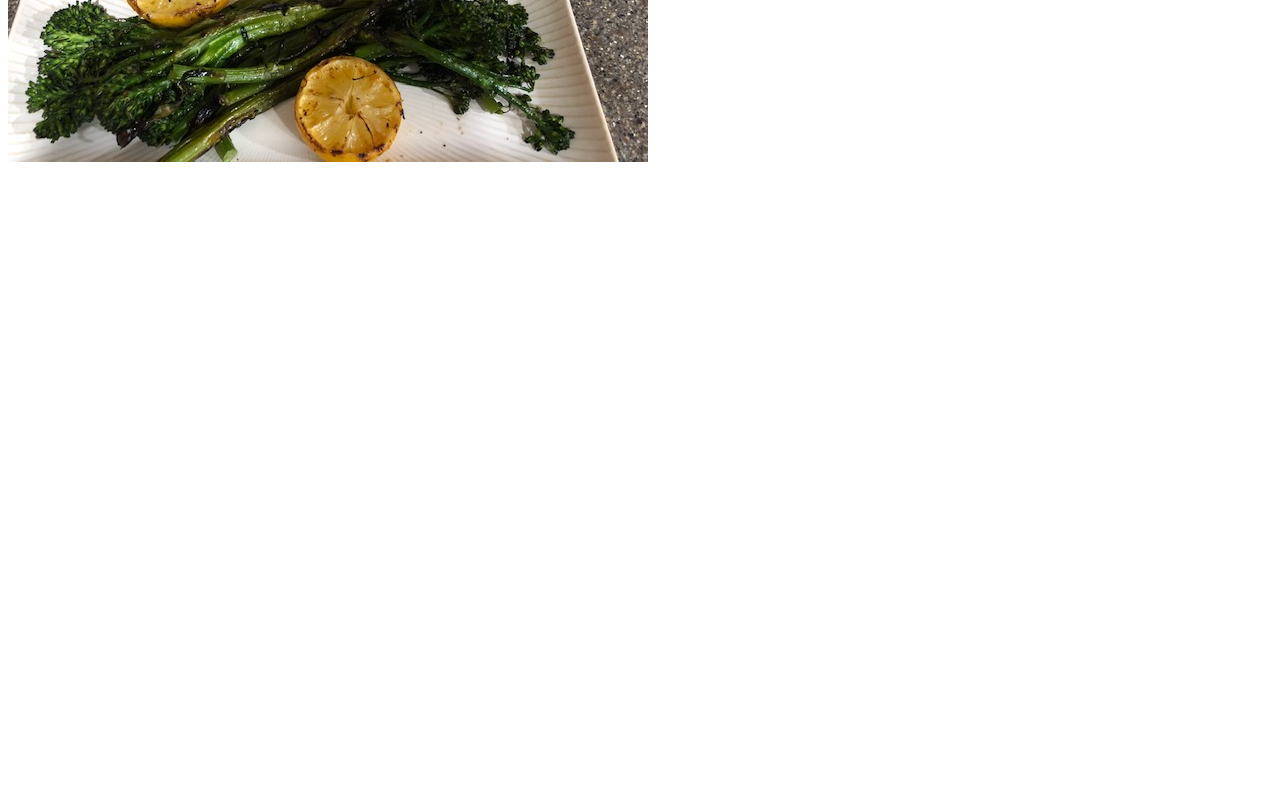
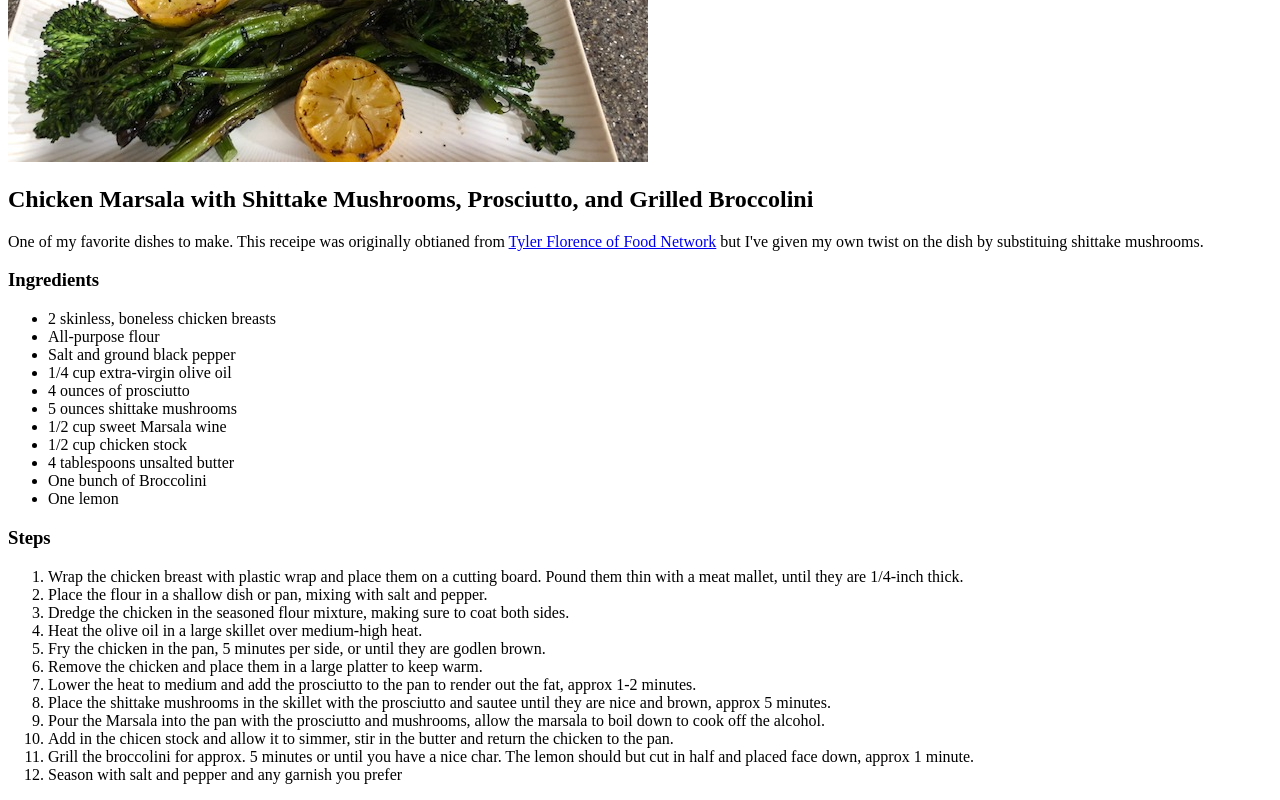
Before and after one commit to Lando241/odin-recipes, a plain HTML site: page recipes/chicken-marsala.html in a window 1280 px wide. Shown: the part 398-1198 px from the top of the page. Before the commit the page ends 800 px from the top, so only its background shows below. Drawn offline with Linux system fonts and the light colour scheme.

Commit message:
Edit chicken-marsala.html

```diff
--- a/recipes/chicken-marsala.html
+++ b/recipes/chicken-marsala.html
@@ -2,12 +2,52 @@
 <html lang="en">
   <head>
     <title>Chicken Marsala</title>
-    <meta charset="utf">
+    <meta charset="utf-8">
     </head>
 
   <body>
       <h1>Chicken Marsala</h1>
       <img src="../recipes/img01.jpg" alt="Chicken Marsala">
 
+      <h2>Chicken Marsala with Shittake Mushrooms, Prosciutto,
+          and Grilled Broccolini</h2>
+
+        <p>One of my favorite dishes to make. This receipe was originally
+            obtianed from
+            <a href="https://www.foodnetwork.com/recipes/tyler-florence/chicken-marsala-recipe-1951778">Tyler Florence of Food Network</a>
+            but I've given my own twist on the dish by substituing shittake mushrooms.</p>
+
+      <h3>Ingredients</h3>
+        <ul>
+          <li>2 skinless, boneless chicken breasts</li>
+          <li>All-purpose flour</li>
+          <li>Salt and ground black pepper</li>
+          <li>1/4 cup extra-virgin olive oil</li>
+          <li>4 ounces of prosciutto</li>
+          <li>5 ounces shittake mushrooms</li>
+          <li>1/2 cup sweet Marsala wine</li>
+          <li>1/2 cup chicken stock</li>
+          <li>4 tablespoons unsalted butter</li>
+          <li>One bunch of Broccolini</li>
+          <li>One lemon</li>
+        </ul>
+
+      <h3>Steps</h3>
+        <ol>
+            <li>Wrap the chicken breast with plastic wrap and place them on a cutting board.
+                Pound them thin with a meat mallet, until they are 1/4-inch thick.</li>
+            <li>Place the flour in a shallow dish or pan, mixing with salt and pepper.</li>
+            <li>Dredge the chicken in the seasoned flour mixture, making sure to coat both sides.</li>
+            <li>Heat the olive oil in a large skillet over medium-high heat.</li>
+            <li>Fry the chicken in the pan, 5 minutes per side, or until they are godlen brown.</li>
+            <li>Remove the chicken and place them in a large platter to keep warm.</li>
+            <li>Lower the heat to medium and add the prosciutto to the pan to render out the fat, approx 1-2 minutes.</li>
+            <li>Place the shittake mushrooms in the skillet with the prosciutto and sautee until they are nice and brown, approx 5 minutes.</li>
+            <li>Pour the Marsala into the pan with the prosciutto and mushrooms, allow the marsala to boil down to cook off the alcohol.</li>
+            <li>Add in the chicen stock and allow it to simmer, stir in the butter and return the chicken to the pan.</li>
+            <li>Grill the broccolini for approx. 5 minutes or until you have a nice char. The lemon should but cut in half and placed face down, approx 1 minute.</li>
+            <li>Season with salt and pepper and any garnish you prefer</li>
+        </ol>
+
   </body>
 </html>
```
Also changed, not shown: index.html (+5 -2 lines), recipes/reuben.html (added, +35 -0 lines), recipes/white-chocolate-chip-cookie.html (added, +49 -0 lines), recipes/img02.jpg (added), recipes/img03.jpg (added).
